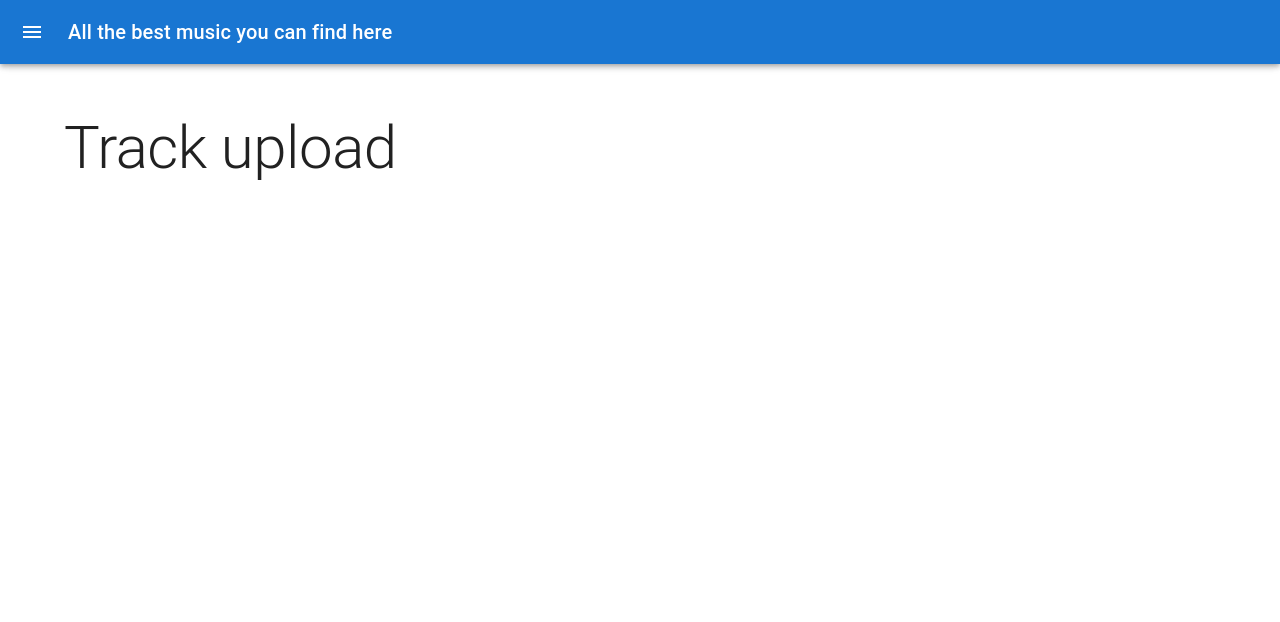
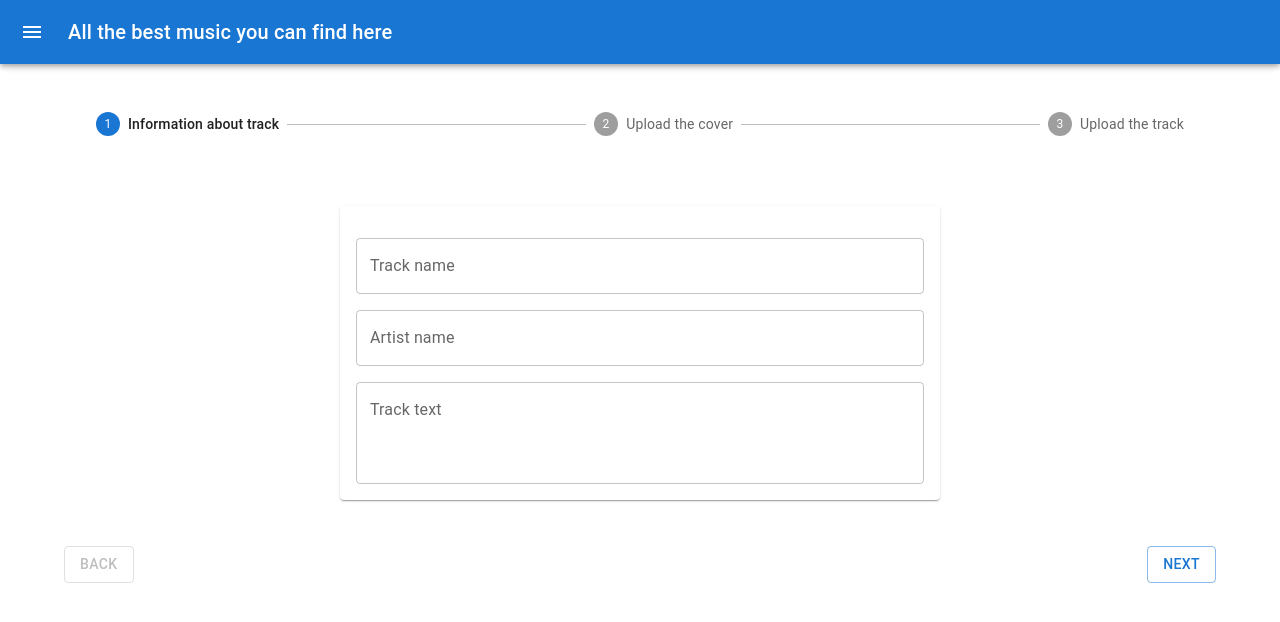
Before and after one commit to braniubojni/music-app, a Next.js app in the folder client/: page /tracks/create in a window 1280 px wide. Shown: the top 622 px of the page. Built offline with nearby package versions, Linux system fonts and the light colour scheme.

Commit message:
eh/feat: Stepper is done

```diff
--- /dev/null
+++ b/client/components/StepWrapper.tsx
@@ -0,0 +1,36 @@
+import { Card, Grid, Step, StepLabel, Stepper } from '@mui/material';
+import { Container } from '@mui/system';
+import React from 'react';
+
+interface StepWrapperProps {
+  activeStep: number;
+  children: React.ReactNode;
+}
+
+const steps = [
+  'Information about track',
+  'Upload the cover',
+  'Upload the track',
+];
+const StepWrapper: React.FC<StepWrapperProps> = ({ activeStep, children }) => {
+  return (
+    <Container>
+      <Stepper activeStep={activeStep}>
+        {steps.map((step, i) => (
+          <Step key={step + i} completed={activeStep > i}>
+            <StepLabel>{step}</StepLabel>
+          </Step>
+        ))}
+      </Stepper>
+      <Grid
+        container
+        justifyContent={'center'}
+        sx={{ margin: '70px 0', height: 270 }}
+      >
+        <Card sx={{ width: 600 }}>{children}</Card>
+      </Grid>
+    </Container>
+  );
+};
+
+export default StepWrapper;
--- /dev/null
+++ b/client/components/errors/ErrorDiv.tsx
@@ -0,0 +1,16 @@
+import { Box } from '@mui/system';
+import React from 'react';
+
+interface ErrorDivProps {
+  msg: string;
+}
+
+const ErrorDiv: React.FC<ErrorDivProps> = ({ msg }) => {
+  return (
+    <Box sx={{ color: 'red' }} component={'div'}>
+      {msg}
+    </Box>
+  );
+};
+
+export default ErrorDiv;
--- /dev/null
+++ b/client/components/steps/FileUpload.tsx
@@ -0,0 +1,53 @@
+import { Grid, Input } from '@mui/material';
+import React, { useRef, useState } from 'react';
+import ErrorDiv from '../errors/ErrorDiv';
+
+interface IFileUploadProps {
+  setFile: Function;
+  accept: string;
+  children: React.ReactNode;
+}
+interface ISizes {
+  image: number;
+  audio: number;
+}
+
+const FileUpload: React.FC<IFileUploadProps> = ({
+  setFile,
+  accept,
+  children,
+}) => {
+  const ref = useRef<HTMLInputElement>();
+  const [err, setErr] = useState<null | string>(null);
+  const onChange = (e: React.ChangeEvent<HTMLInputElement>) => {
+    const sizes: ISizes = {
+      image: 625_000,
+      audio: 20_000_000,
+    };
+    const file = e.target.files && e.target.files[0];
+    const type = file?.type.split('/')[0] as keyof ISizes;
+    // Size validation
+    if (sizes[type] && file?.size && file.size < sizes[type]) {
+      setFile(file);
+    } else {
+      setErr(`${type} size shouldn't be bigger than ${sizes[type]}`);
+    }
+  };
+  return (
+    <Grid
+      sx={{ display: 'flex', justifyContent: 'center', alignItems: 'center' }}
+      onClick={() => ref.current?.click()}
+    >
+      <Input
+        type="file"
+        inputProps={{ accept, ref }}
+        sx={{ display: 'none' }}
+        onChange={onChange}
+      />
+      {children}
+      {err && <ErrorDiv msg={err} />}
+    </Grid>
+  );
+};
+
+export default FileUpload;
--- /dev/null
+++ b/client/components/steps/FirstStep.tsx
@@ -0,0 +1,14 @@
+import { Grid, TextField } from '@mui/material';
+import React from 'react'
+
+const FirstStep: React.FC = () => {
+  return (
+    <Grid container direction={'column'} p={2}>
+      <TextField sx={{mt: 2}} label="Track name" />
+      <TextField sx={{mt: 2}} label="Artist name" />
+      <TextField sx={{mt: 2}} label="Track text" multiline rows={3} />
+    </Grid>
+  );
+};
+
+export default FirstStep
--- a/client/pages/tracks/create.tsx
+++ b/client/pages/tracks/create.tsx
@@ -1,10 +1,44 @@
-import { Typography } from '@mui/material';
+import { Button, Grid, Typography } from '@mui/material';
+import { useState } from 'react';
+import FileUpload from '../../components/steps/FileUpload';
+import FirstStep from '../../components/steps/FirstStep';
+import StepWrapper from '../../components/StepWrapper';
 import MainLayout from '../../layouts/MainLayout';
 
 const Create = () => {
+  const [activeStep, setActiveStep] = useState(0);
+  const [picture, setPicture] = useState(null);
+  const [audio, setAudio] = useState(null);
+  const next = () => {
+    if (activeStep !== 2) setActiveStep((prev) => prev + 1);
+  };
+  const back = () => {
+    setActiveStep((prev) => prev - 1);
+  };
+
   return (
     <MainLayout>
-      <Typography variant="h2">Track upload</Typography>
+      <StepWrapper activeStep={activeStep}>
+        {activeStep === 0 && <FirstStep />}
+        {activeStep === 1 && (
+          <FileUpload accept="image/*" setFile={setPicture}>
+            <Button variant="contained">Upload the cover</Button>
+          </FileUpload>
+        )}
+        {activeStep === 2 && (
+          <FileUpload accept="audio/*" setFile={setAudio}>
+            <Button variant="outlined">Upload the track</Button>
+          </FileUpload>
+        )}
+      </StepWrapper>
+      <Grid container justifyContent={'space-between'}>
+        <Button disabled={activeStep === 0} onClick={back} variant="outlined">
+          Back
+        </Button>
+        <Button onClick={next} variant="outlined">
+          Next
+        </Button>
+      </Grid>
     </MainLayout>
   );
 };
```
